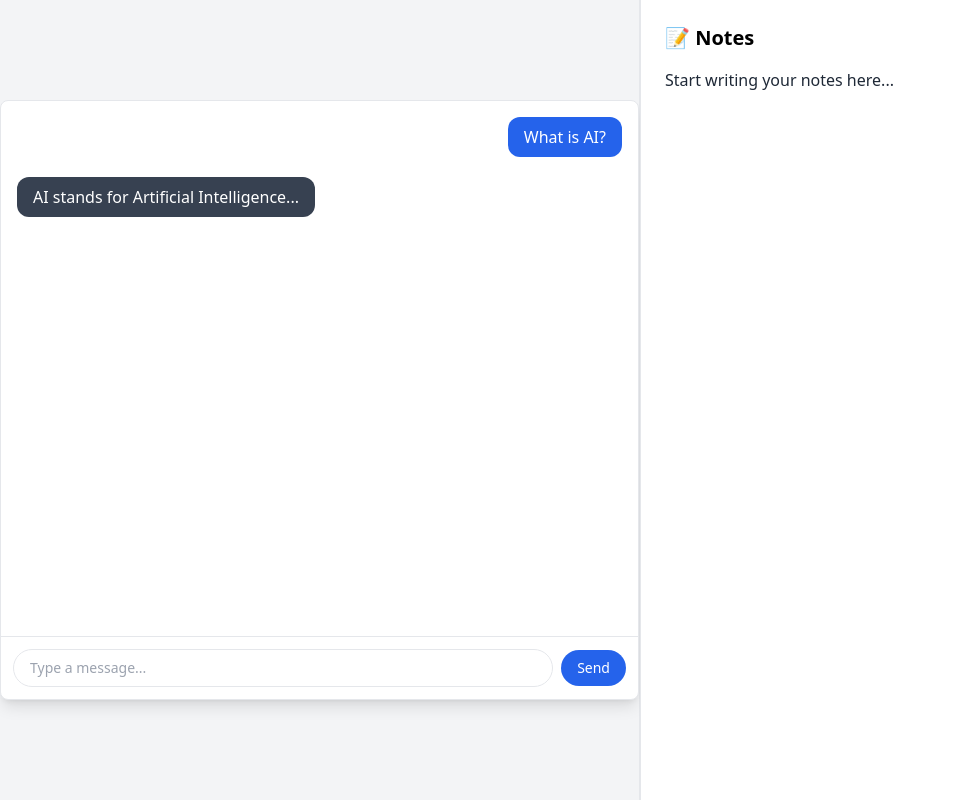
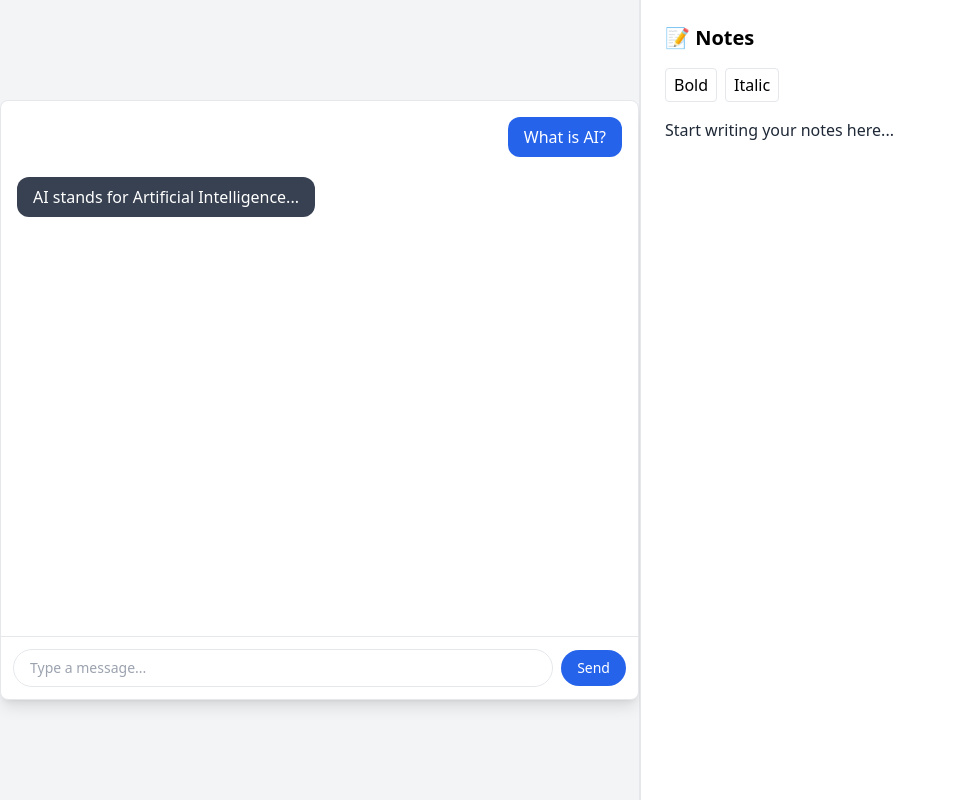
Before and after one commit to danishirfan21/NotionGPT, a React (Vite) app in the folder notiongpt-ui/: page / in a window 1280 px wide. Shown: the whole page, without its empty margins (0-956 px from the left). Built offline with nearby package versions, Linux system fonts and the light colour scheme.

Commit message:
formatting added

```diff
--- a/notiongpt-ui/src/components/Editor/BlockEditor.tsx
+++ b/notiongpt-ui/src/components/Editor/BlockEditor.tsx
@@ -1,5 +1,7 @@
 import { Slate, Editable } from 'slate-react';
 import type { Descendant } from 'slate';
+import { renderLeaf } from './leafRenderer';
+import Toolbar from './Toolbar';
 
 interface Props {
   value: Descendant[];
@@ -11,6 +13,7 @@ function BlockEditor({ value, onChange, editor }: Props) {
   return (
     <div className="h-full w-full p-6 bg-white overflow-auto border-l">
       <h2 className="text-xl font-semibold mb-4">📝 Notes</h2>
+      <Toolbar editor={editor} />
       <Slate
         editor={editor}
         initialValue={value}
@@ -18,6 +21,7 @@ function BlockEditor({ value, onChange, editor }: Props) {
         onChange={onChange}
       >
         <Editable
+          renderLeaf={renderLeaf}
           placeholder="Type something..."
           className="outline-none min-h-[300px] text-gray-800"
         />
--- /dev/null
+++ b/notiongpt-ui/src/components/Editor/Toolbar.tsx
@@ -0,0 +1,34 @@
+import React from 'react';
+import { Editor } from 'slate';
+import { toggleMark } from './marks';
+
+interface Props {
+  editor: Editor;
+}
+
+const Toolbar = ({ editor }: Props) => {
+  return (
+    <div className="flex space-x-2 mb-4">
+      <button
+        className="px-2 py-1 border rounded"
+        onMouseDown={(e) => {
+          e.preventDefault();
+          toggleMark(editor, 'bold');
+        }}
+      >
+        Bold
+      </button>
+      <button
+        className="px-2 py-1 border rounded"
+        onMouseDown={(e) => {
+          e.preventDefault();
+          toggleMark(editor, 'italic');
+        }}
+      >
+        Italic
+      </button>
+    </div>
+  );
+};
+
+export default Toolbar;
--- /dev/null
+++ b/notiongpt-ui/src/components/Editor/leafRenderer.tsx
@@ -0,0 +1,11 @@
+import React from 'react';
+
+export const renderLeaf = ({ attributes, children, leaf }: any) => {
+  if (leaf.bold) {
+    children = <strong>{children}</strong>;
+  }
+  if (leaf.italic) {
+    children = <em>{children}</em>;
+  }
+  return <span {...attributes}>{children}</span>;
+};
--- /dev/null
+++ b/notiongpt-ui/src/components/Editor/marks.ts
@@ -0,0 +1,17 @@
+import { Editor } from 'slate';
+
+type MarkFormat = 'bold' | 'italic';
+
+export const toggleMark = (editor: Editor, format: MarkFormat) => {
+  const isActive = isMarkActive(editor, format);
+  if (isActive) {
+    Editor.removeMark(editor, format);
+  } else {
+    Editor.addMark(editor, format, true);
+  }
+};
+
+export const isMarkActive = (editor: Editor, format: MarkFormat) => {
+  const marks = Editor.marks(editor);
+  return marks ? (marks as any)[format] === true : false;
+};
```
